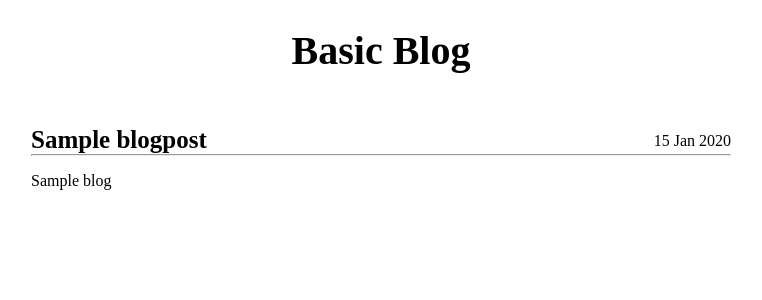
After one commit to harmannd/Basic-Blog, a Python web app: template templates/blogposts.html in a window 1280 px wide. The commit adds this page. Shown: the top 300 px of the page, without its empty margins (259-1021 px from the left). Run offline with Jinja, Linux system fonts and the light colour scheme; the template is opened without the code that fills it: most values are stand-ins (such as "Sample title", 1, 10 or a date in 2020).

Commit message:
Added and styled blog posts

```diff
--- /dev/null
+++ b/templates/blogposts.html
@@ -0,0 +1,57 @@
+<!DOCTYPE html>
+<html>
+<head>
+    <title>Basic Blog</title>
+</head>
+
+<style type="text/css">
+    body {
+        max-width: 700px;
+        margin-left: auto;
+        margin-right: auto;
+    }
+
+    h1 {
+        text-align: center;
+        font-size: 40px;
+    }
+
+    .container {
+        display: flex;
+        flex-direction: row;
+        justify-content: space-between;
+    }
+
+    .container h3, .container p {
+        margin-bottom: 0;
+    }
+
+    .container h3 {
+        font-size: 25px;
+    }
+
+    .container p {
+        padding-top: 15px;
+    }
+
+    hr {
+        margin: 0 0 0 0;
+    }
+
+</style>
+
+<body>
+    <h1>Basic Blog</h1>
+
+    {% for blogpost in blogposts %}
+        <div class="container">
+            <h3>{{blogpost.subject}}</h3>
+            <p>{{blogpost.created.strftime("%d %b %Y")}}</p>
+        </div>
+
+        <hr>
+
+        <p>{{blogpost.blog}}</p>
+    {% endfor %}
+</body>
+</html>
```
Also changed, not shown: main.py (+27 -3 lines), templates/newpost.html (+58 -1 lines), 1 other file.
